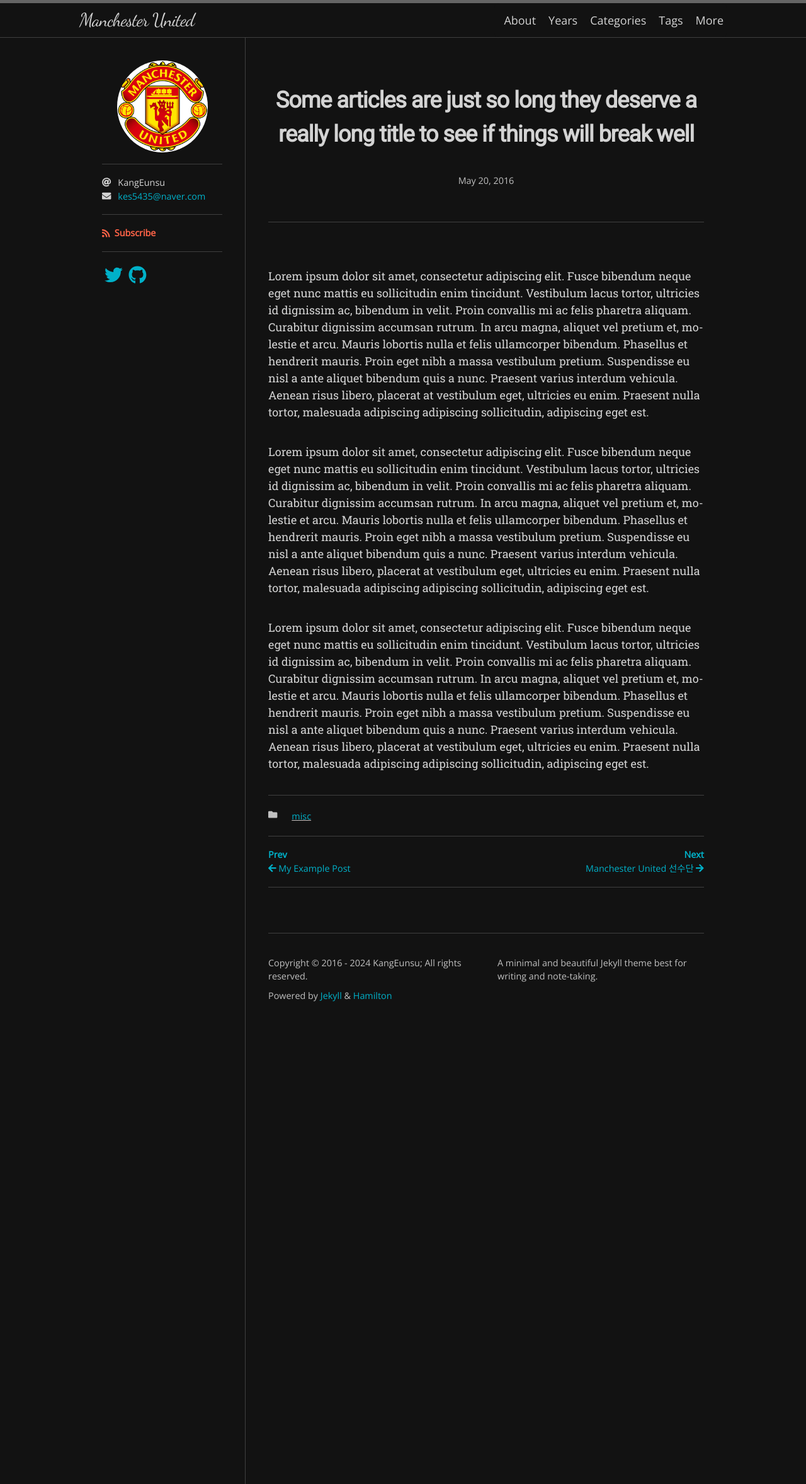
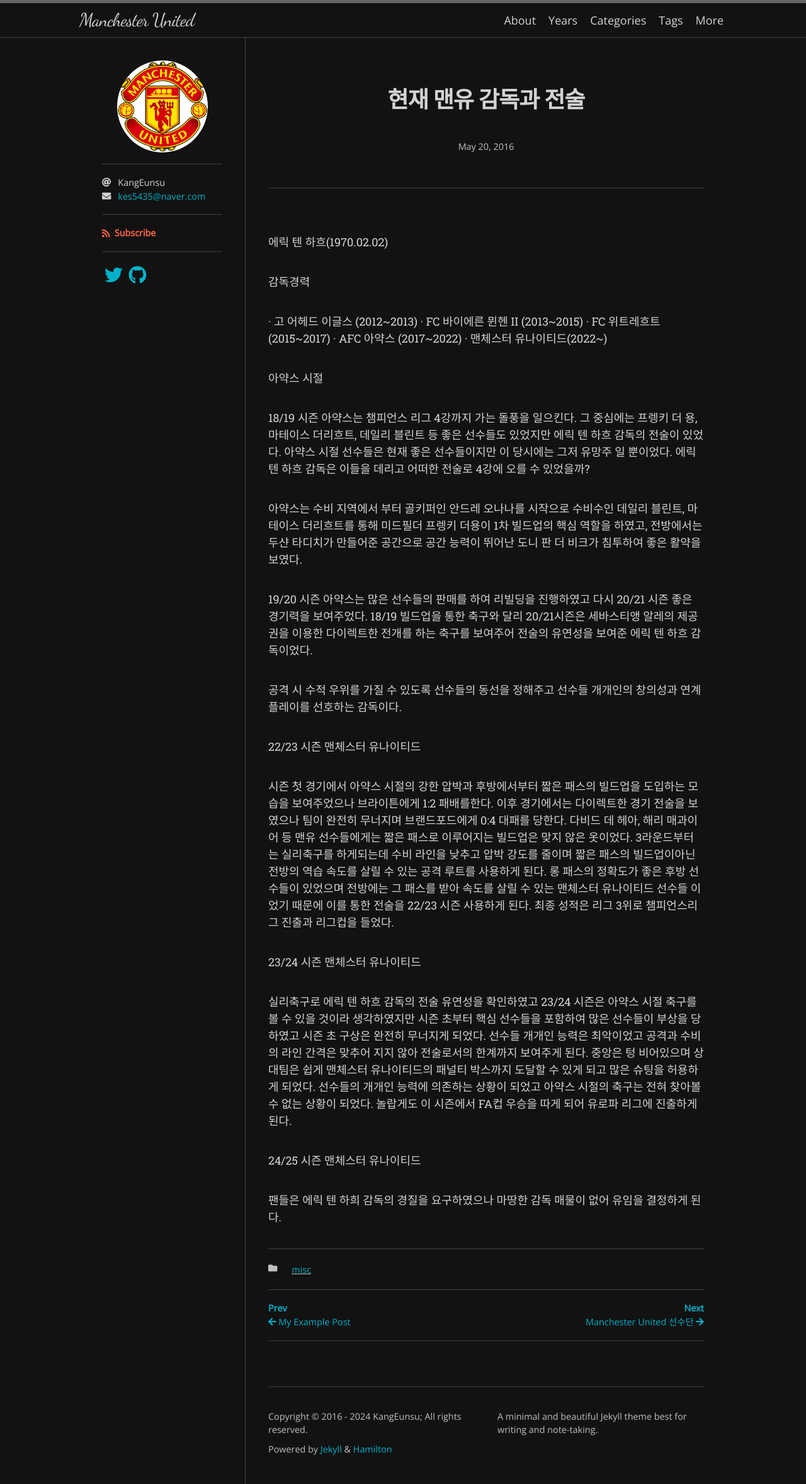
Before and after one commit to KangEunsu1/kangEunsu1.github.io, a Jekyll site: the page built from _posts/2016-05-20-super-long-article.md, in a window 1280 px wide. Shown: the whole page at 63% size. Built offline with Jekyll 4.4.1, drawn with Linux system fonts in a browser that asks for light colours; nearby versions of some CDN libraries; some web fonts are replaced.

Commit message:
haed coach

```diff
--- a/_posts/2016-05-20-super-long-article.md
+++ b/_posts/2016-05-20-super-long-article.md
@@ -1,11 +1,46 @@
 ---
 layout: post
-title: "Some articles are just so long they deserve a really long title to see if things will break well"
+title: "현재 맨유 감독과 전술"
 categories: misc
 ---
 
-Lorem ipsum dolor sit amet, consectetur adipiscing elit. Fusce bibendum neque eget nunc mattis eu sollicitudin enim tincidunt. Vestibulum lacus tortor, ultricies id dignissim ac, bibendum in velit. Proin convallis mi ac felis pharetra aliquam. Curabitur dignissim accumsan rutrum. In arcu magna, aliquet vel pretium et, molestie et arcu. Mauris lobortis nulla et felis ullamcorper bibendum. Phasellus et hendrerit mauris. Proin eget nibh a massa vestibulum pretium. Suspendisse eu nisl a ante aliquet bibendum quis a nunc. Praesent varius interdum vehicula. Aenean risus libero, placerat at vestibulum eget, ultricies eu enim. Praesent nulla tortor, malesuada adipiscing adipiscing sollicitudin, adipiscing eget est.
+에릭 텐 하흐(1970.02.02)
 
-Lorem ipsum dolor sit amet, consectetur adipiscing elit. Fusce bibendum neque eget nunc mattis eu sollicitudin enim tincidunt. Vestibulum lacus tortor, ultricies id dignissim ac, bibendum in velit. Proin convallis mi ac felis pharetra aliquam. Curabitur dignissim accumsan rutrum. In arcu magna, aliquet vel pretium et, molestie et arcu. Mauris lobortis nulla et felis ullamcorper bibendum. Phasellus et hendrerit mauris. Proin eget nibh a massa vestibulum pretium. Suspendisse eu nisl a ante aliquet bibendum quis a nunc. Praesent varius interdum vehicula. Aenean risus libero, placerat at vestibulum eget, ultricies eu enim. Praesent nulla tortor, malesuada adipiscing adipiscing sollicitudin, adipiscing eget est.
+감독경력
 
-Lorem ipsum dolor sit amet, consectetur adipiscing elit. Fusce bibendum neque eget nunc mattis eu sollicitudin enim tincidunt. Vestibulum lacus tortor, ultricies id dignissim ac, bibendum in velit. Proin convallis mi ac felis pharetra aliquam. Curabitur dignissim accumsan rutrum. In arcu magna, aliquet vel pretium et, molestie et arcu. Mauris lobortis nulla et felis ullamcorper bibendum. Phasellus et hendrerit mauris. Proin eget nibh a massa vestibulum pretium. Suspendisse eu nisl a ante aliquet bibendum quis a nunc. Praesent varius interdum vehicula. Aenean risus libero, placerat at vestibulum eget, ultricies eu enim. Praesent nulla tortor, malesuada adipiscing adipiscing sollicitudin, adipiscing eget est.
+· 고 어헤드 이글스   (2012~2013)
+· FC 바이에른 뮌헨 II (2013~2015)
+· FC 위트레흐트 (2015~2017)
+· AFC 아약스 (2017~2022)
+· 맨체스터 유나이티드(2022~)
+
+
+
+아약스 시절
+
+18/19 시즌 아약스는 챔피언스 리그 4강까지 가는 돌풍을 일으킨다. 그 중심에는 프렝키 더 용, 마테이스 더리흐트, 데일리 블린트 등 좋은 선수들도 있었지만 에릭 텐 하흐 감독의 전술이 있었다.
+아약스 시절 선수들은 현재 좋은 선수들이지만 이 당시에는 그저 유망주 일 뿐이었다. 에릭 텐 하흐 감독은 이들을 데리고 어떠한 전술로 4강에 오를 수 있었을까?
+
+아약스는 수비 지역에서 부터 골키퍼인 안드레 오나나를 시작으로 수비수인 데일리 블린트, 마테이스 더리흐트를 통해 미드필더 프렝키 더용이 1차 빌드업의 핵심 역할을 하였고, 전방에서는 두샨 타디치가 만들어준 공간으로 공간 능력이 뛰어난 도니 판 더 비크가 침투하여 좋은 활약을 보였다.
+
+19/20 시즌 아약스는 많은 선수들의 판매를 하여 리빌딩을 진행하였고 다시 20/21 시즌 좋은 경기력을 보여주었다. 18/19 빌드업을 통한 축구와 달리 20/21시즌은 세바스티앵 알레의 제공권을 이용한 다이렉트한 전개를 하는 축구를 보여주어 전술의 유연성을 보여준 에릭 텐 하흐 감독이었다.
+
+공격 시 수적 우위를 가질 수 있도록 선수들의 동선을 정해주고 선수들 개개인의 창의성과 연계 플레이를 선호하는 감독이다.
+
+
+22/23 시즌 맨체스터 유나이티드
+
+시즌 첫 경기에서 아약스 시절의 강한 압박과 후방에서부터 짧은 패스의 빌드업을 도입하는 모습을 보여주었으나 브라이튼에게 1:2 패배를한다. 이후 경기에서는 다이렉트한 경기 전술을 보였으나 팀이 완전히 무너지며 브랜드포드에게 0:4 대패를 당한다. 다비드 데 헤아, 해리 매과이어 등 맨유 선수들에게는 짧은 패스로 이루어지는 빌드업은 맞지 않은 옷이었다.
+3라운드부터는 실리축구를 하게되는데 수비 라인을 낮추고 압박 강도를 줄이며 짧은 패스의 빌드업이아닌 전방의 역습 속도를 살릴 수 있는 공격 루트를 사용하게 된다. 롱 패스의 정확도가 좋은 후방 선수들이 있었으며 전방에는 그 패스를 받아 속도를 살릴 수 있는 맨체스터 유나이티드 선수들 이었기 때문에 이를 통한 전술을 22/23 시즌 사용하게 된다.
+최종 성적은 리그 3위로 챔피언스리그 진출과 리그컵을 들었다.
+
+
+23/24 시즌 맨체스터 유나이티드
+
+실리축구로 에릭 텐 하흐 감독의 전술 유연성을 확인하였고 23/24 시즌은 아약스 시절 축구를 볼 수 있을 것이라 생각하였지만 시즌 초부터 핵심 선수들을 포함하여 많은 선수들이 부상을 당하였고 시즌 초 구상은 완전히 무너지게 되었다. 선수들 개개인 능력은 최악이었고 공격과 수비의 라인 간격은 맞추어 지지 않아 전술로서의 한계까지 보여주게 된다. 중앙은 텅 비어있으며 상대팀은 쉽게 맨체스터 유나이티드의 패널티 박스까지 도달할 수 있게 되고 많은 슈팅을 허용하게 되었다. 선수들의 개개인 능력에 의존하는 상황이 되었고 아약스 시절의 축구는 전혀 찾아볼 수 없는 상황이 되었다.
+놀랍게도 이 시즌에서 FA컵 우승을 따게 되어 유로파 리그에 진출하게 된다.
+
+
+24/25 시즌 맨체스터 유나이티드
+
+팬들은 에릭 텐 하희 감독의 경질을 요구하였으나 마땅한 감독 매물이 없어 유임을 결정하게 된다.
```
